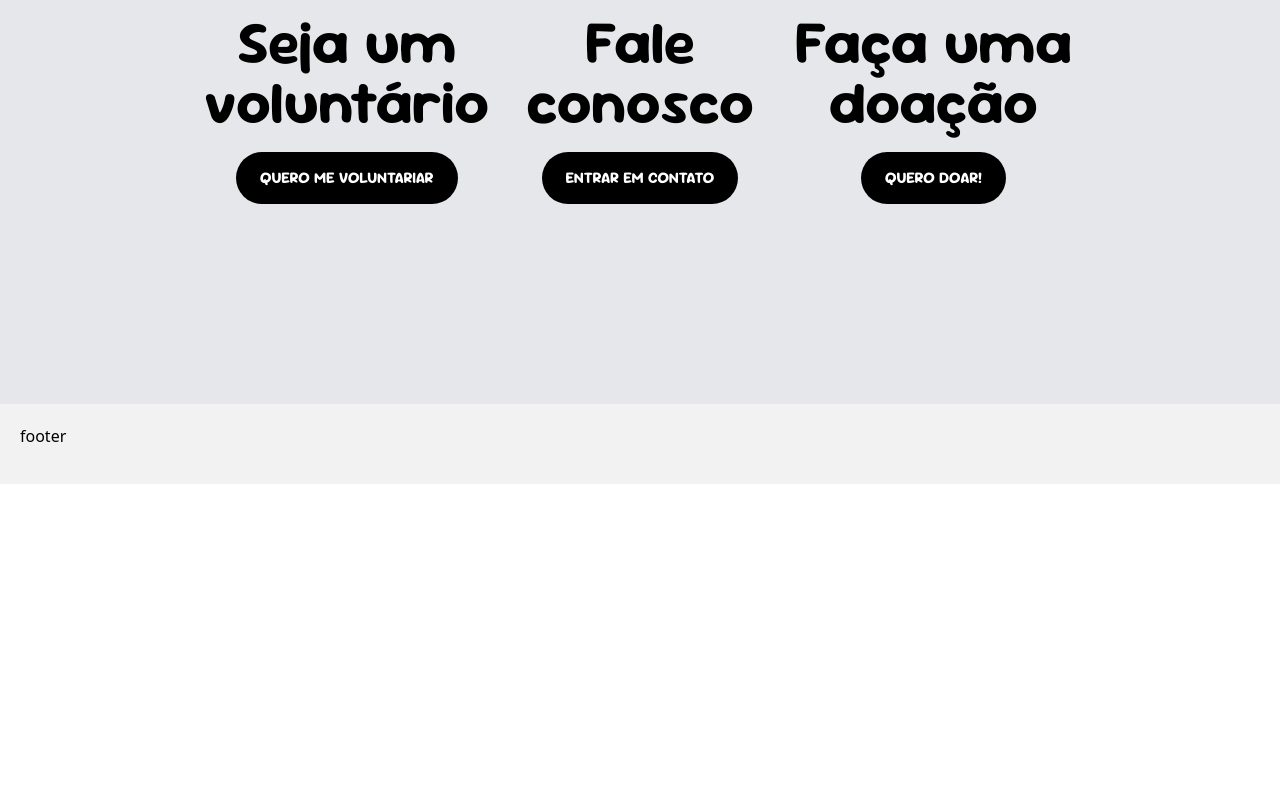
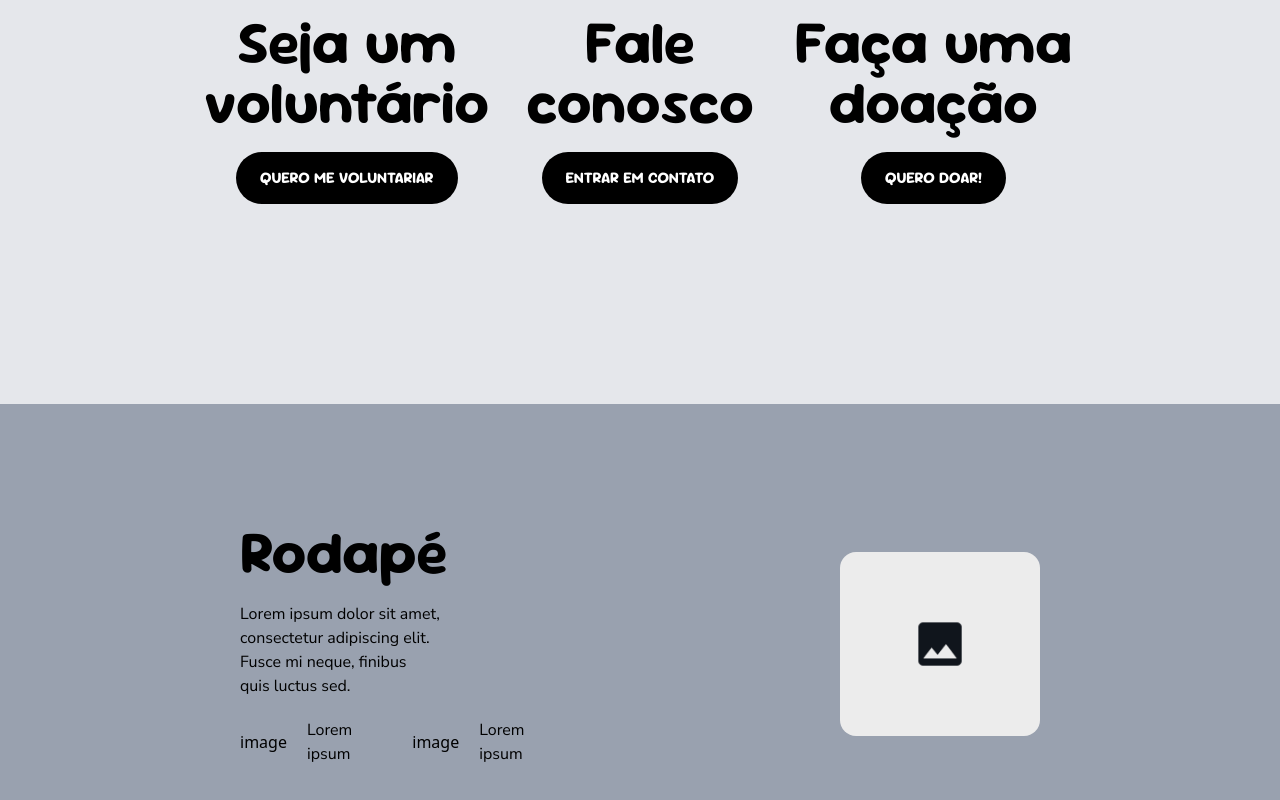
Before and after one commit to Necobgs/ong-esucri, a Next.js app: page /home in a window 1280 px wide. Shown: the part 5959-6759 px from the top of the page. Before the commit the page ends 6443 px from the top, so only its background shows below. Built offline with nearby package versions, Linux system fonts and the light colour scheme.

Commit message:
footer adicionado

```diff
--- a/src/app/(header and footer)/layout.tsx
+++ b/src/app/(header and footer)/layout.tsx
@@ -1,4 +1,6 @@
 import Link from "next/link";
+import Image from "next/image";
+
 
 export default function RootLayoutPage({
   children,
@@ -27,7 +29,34 @@ export default function RootLayoutPage({
           <main className="min-h-[90dvh] bg-[#F2F2F2]">
             {children}
           </main>
-          <footer className="h-[10dvh] w-full bg-[#F2F2F2]  p-5">footer</footer>
+          <footer className="h-[10dvh] w-full bg-gray-400 p-60 flex items-center justify-between">
+            <div className="flex flex-col items-start justify-around w-1/4 gap-5">
+              <h4 className="ff-SourGummy-bold text-6xl text-start">Rodapé</h4>
+              <p className="ff-NunitoSans text-start">Lorem ipsum dolor sit amet, consectetur adipiscing elit. Fusce mi neque, finibus quis luctus sed.</p>
+                <div className="flex items-center justify-around gap-15">
+                  <div className="flex items-center justify-center gap-5">
+                      <div>image</div>
+                      <div>
+                          <p className="ff-NunitoSans">Lorem ipsum</p>
+                      </div>
+                  </div>
+                  <div className="flex items-center justify-center gap-5">
+                      <div>image</div>
+                      <div>
+                          <p className="ff-NunitoSans">Lorem ipsum</p>
+                      </div>
+                  </div>
+                </div>
+            </div>
+            <Image
+                src="/images/image.png"
+                alt="Imagem"
+                width={800}
+                height={200}
+                className="w-1/4 rounded-2xl"
+                style={{objectFit:"cover"}}
+            />
+          </footer>
       </body>
     </html>
   );
```
